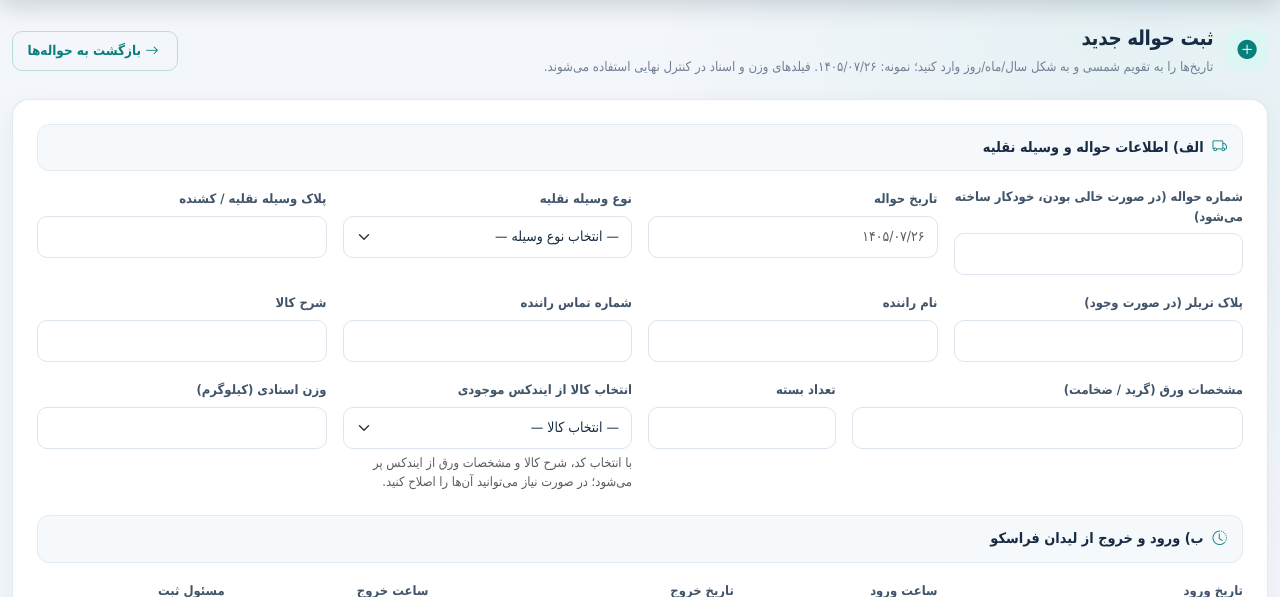
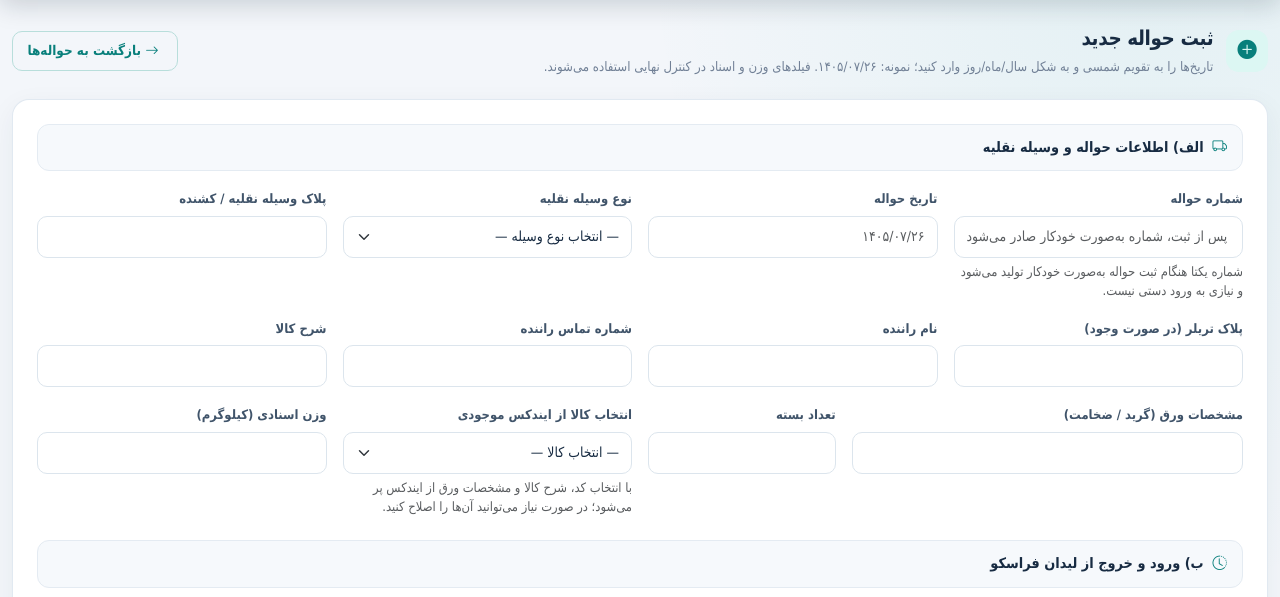
Before and after one commit to Tahmoures54/varagh, a Flask app: page /havaleh/new in a window 1280 px wide. Shown: the part 89-686 px from the top of the page. Run offline with Flask 3, Linux system fonts and the light colour scheme; a user stored in the database is signed in; tables that the repository leaves empty hold one stand-in row (values such as "Sample post"); some libraries are stand-ins or nearby versions.

Commit message:
Make voucher number automatically assigned in form

```diff
--- a/templates/havaleh_form.html
+++ b/templates/havaleh_form.html
@@ -18,9 +18,11 @@
   <div class="section-title"><i class="bi bi-truck"></i> الف) اطلاعات حواله و وسیله نقلیه</div>
   <div class="row g-3 mb-4">
     <div class="col-md-3">
-      <label class="form-label">شماره حواله (در صورت خالی بودن، خودکار ساخته می‌شود)</label>
-      <input type="text" name="shomare_havaleh" class="form-control"
-             value="{{ item.shomare_havaleh if item else '' }}" {% if item %}readonly{% endif %}>
+      <label class="form-label">شماره حواله</label>
+      <input type="text" class="form-control" dir="ltr"
+             value="{{ item.shomare_havaleh if item else '' }}"
+             placeholder="پس از ثبت، شماره به‌صورت خودکار صادر می‌شود" readonly aria-readonly="true">
+      {% if not item %}<div class="form-text">شماره یکتا هنگام ثبت حواله به‌صورت خودکار تولید می‌شود و نیازی به ورود دستی نیست.</div>{% endif %}
     </div>
     <div class="col-md-3">
       <label class="form-label">تاریخ حواله</label>
```
